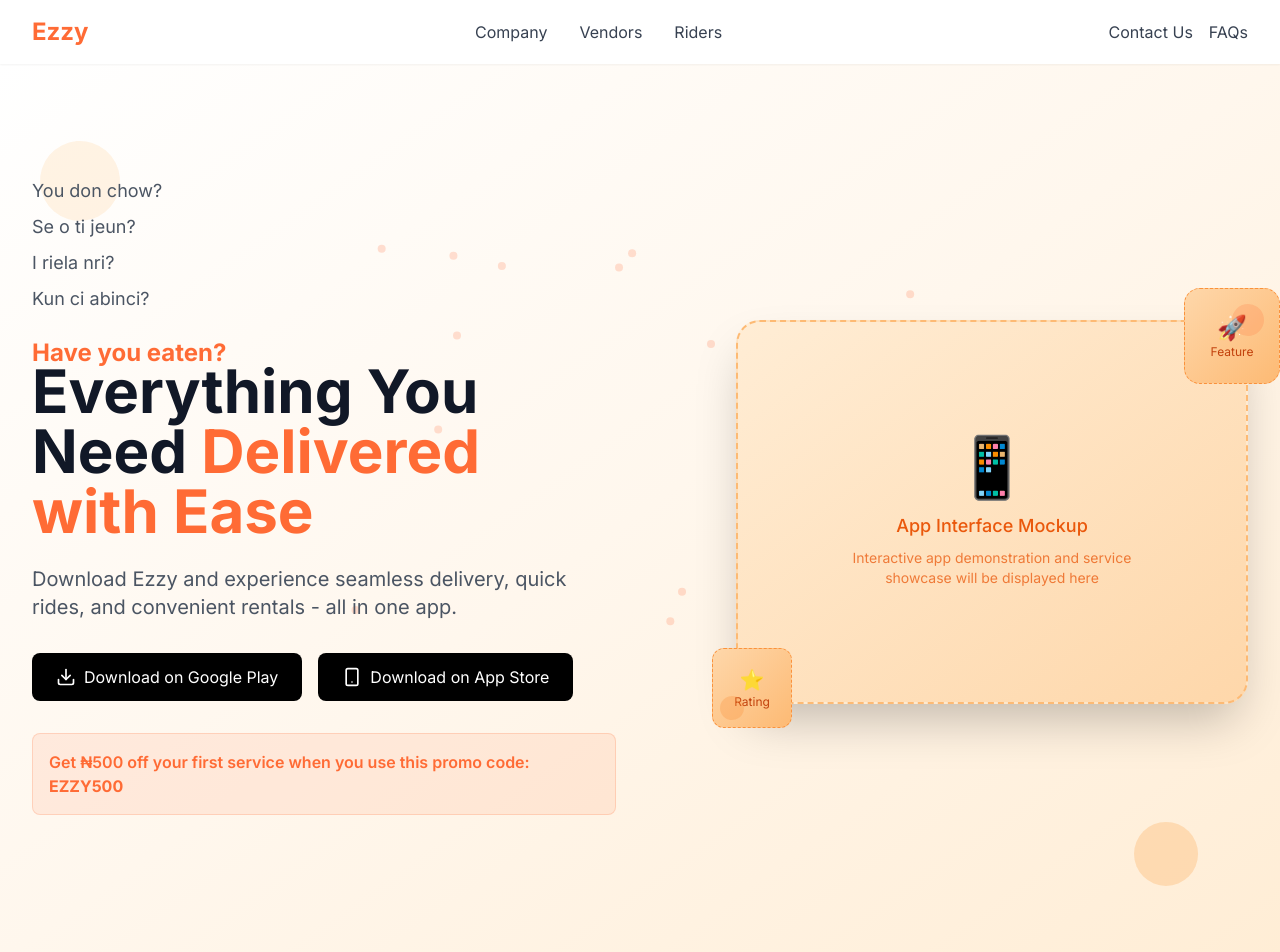
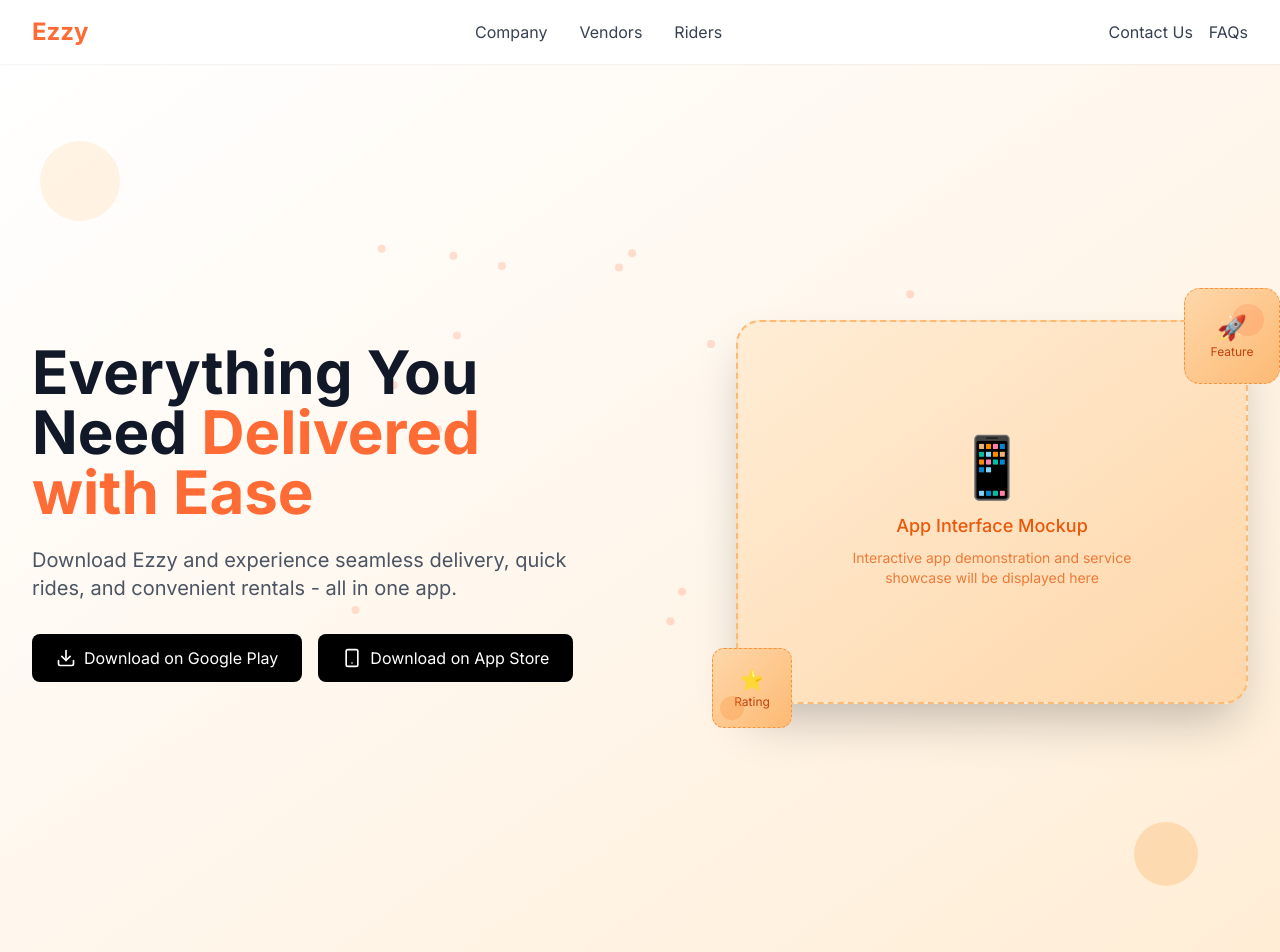
Before and after one commit to thereal-osas/ezzy-website, a React (Vite) app: page / in a window 1280 px wide. Shown: the top 952 px of the page. Built offline with nearby package versions, Linux system fonts and the light colour scheme.

Commit message:
first commit

```diff
--- a/src/components/Hero.tsx
+++ b/src/components/Hero.tsx
@@ -138,7 +138,7 @@
             </motion.div>
 
             {/* Sequential Greeting Animation */}
-            <div className="mb-6 h-32 flex flex-col justify-center">
+            {/* <div className="mb-6 h-32 flex flex-col justify-center">
               <AnimatePresence mode="wait">
                 {greetings
                   .slice(0, currentGreeting + 1)
@@ -177,7 +177,7 @@
                   Have you eaten?
                 </motion.p>
               )}
-            </div>
+            </div> */}
 
             {/* Main Heading */}
             <motion.h1
@@ -236,19 +236,6 @@
                 <Smartphone className="h-5 w-5 mr-2 relative z-10 group-hover:animate-pulse" />
                 <span className="relative z-10">Download on App Store</span>
               </motion.a>
-            </motion.div>
-
-            {/* Promo Code */}
-            <motion.div
-              initial={{ opacity: 0, y: 20 }}
-              animate={{ opacity: 1, y: 0 }}
-              transition={{ duration: 0.6, delay: 1.0 }}
-              className="mt-8 p-4 bg-primary-orange bg-opacity-10 rounded-lg border border-primary-orange border-opacity-20"
-            >
-              <p className="text-primary-orange font-semibold">
-                Get ₦500 off your first service when you use this promo code:{" "}
-                <span className="font-bold">EZZY500</span>
-              </p>
             </motion.div>
           </motion.div>
 
```
